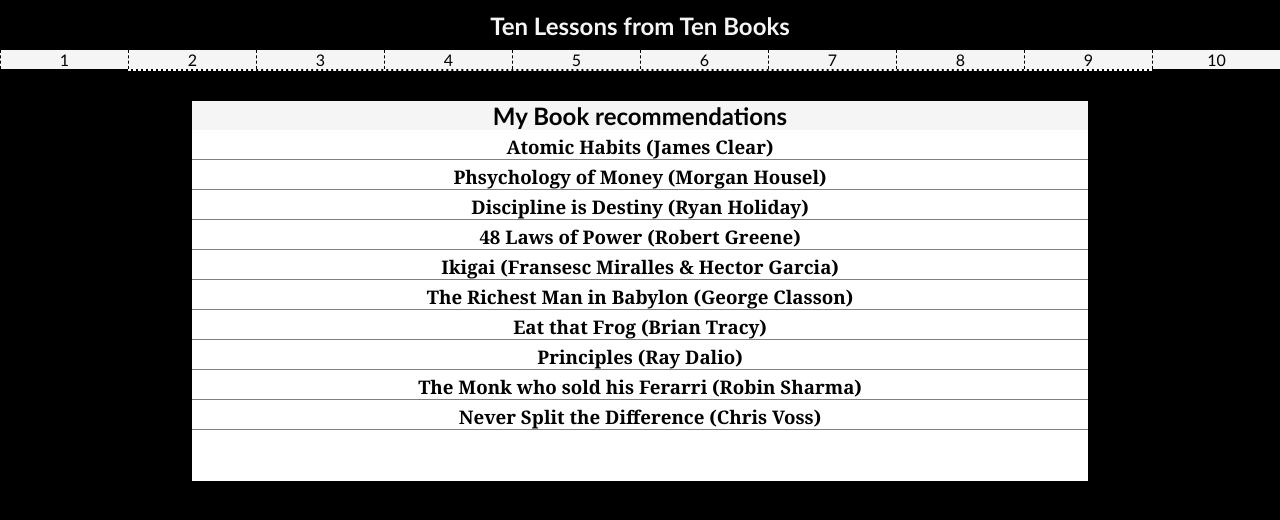
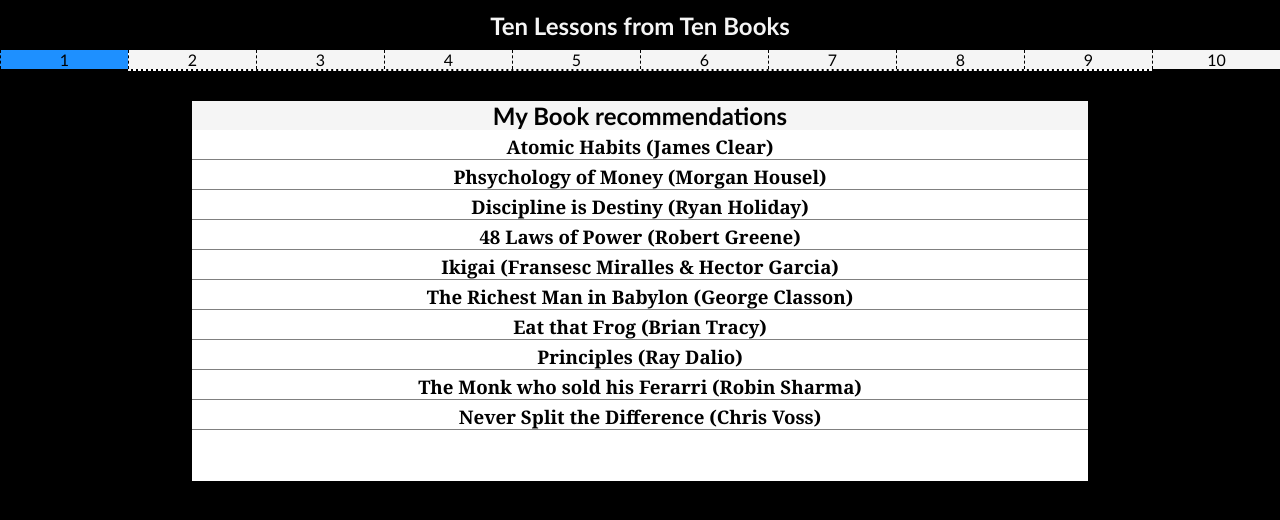
Before and after one commit to usmanhassanish/ten-lessons, a plain HTML site: page index.html in a window 1280 px wide. In both pictures the pointer is over the element 64 px from the left and 59 px from the top of the page. Drawn offline with Linux system fonts and the light colour scheme.

Commit message:
updated links

```diff
--- a/index.html
+++ b/index.html
@@ -32,12 +32,17 @@
 			border-left: 1px dashed black;
 			float: left;
 		}
+		.lessons:hover {
+  background-color: dodgerblue; /* Darker blue */
+  box-shadow: 0 4px 8px rgba(0, 0, 0, 0.1);
+}
 		.tabs
 		{
 			display: flex;
 			align-items: center;
 			justify-content: center;
 			text-align: center;
+
 		}
 		.main
 		{
```
